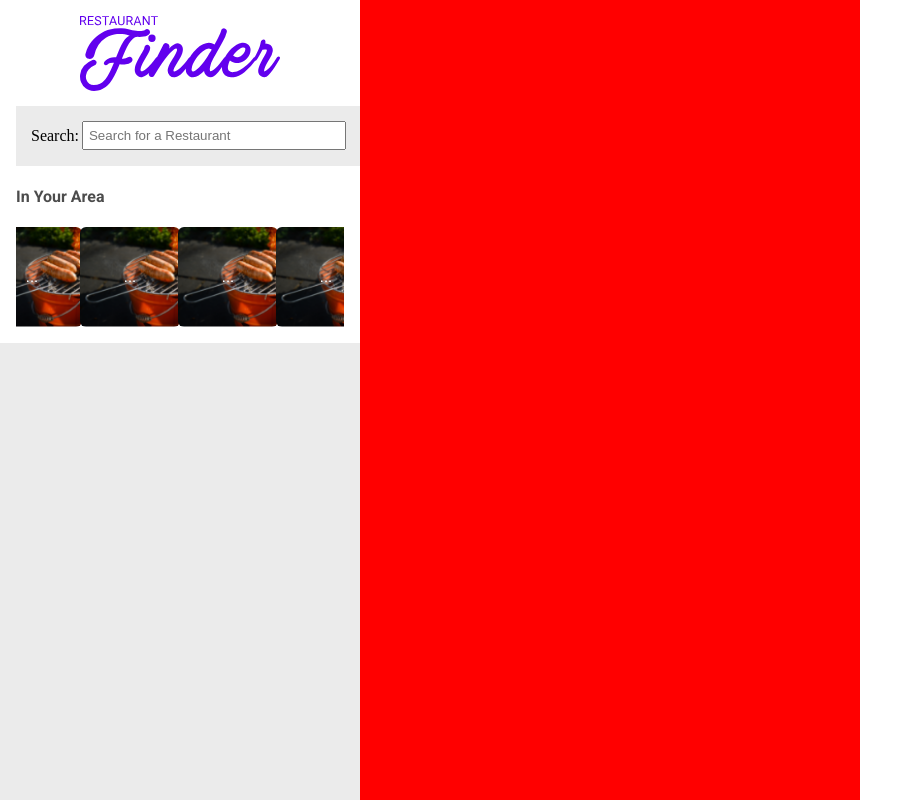
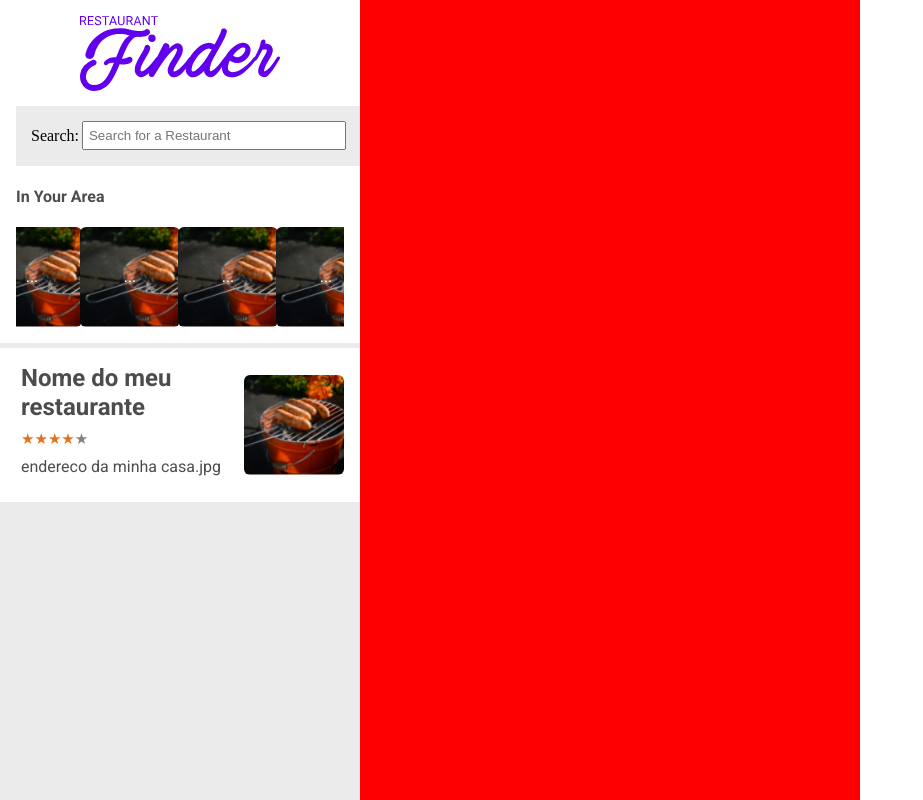
Before and after one commit to gabriel-O-C/restaurant-finder, a React (Create React App) app in the folder restaurant-finder/: page / in a window 1280 px wide. Shown: the whole page, without its empty margins (0-923 px from the left). Built offline with nearby package versions, Linux system fonts and the light colour scheme.

Commit message:
restaurant card

```diff
--- a/restaurant-finder/package.json
+++ b/restaurant-finder/package.json
@@ -11,6 +11,7 @@
     "@testing-library/user-event": "^12.1.10",
     "react": "^17.0.2",
     "react-dom": "^17.0.2",
+    "react-rating-stars-component": "^2.2.0",
     "react-scripts": "4.0.3",
     "react-slick": "^0.28.1",
     "slick-carousel": "^1.8.1",
--- /dev/null
+++ b/restaurant-finder/src/components/RestaurantCard/index.jsx
@@ -0,0 +1,14 @@
+import React from 'react';
+import ReactStars from "react-rating-stars-component";
+import { Restaurant, RestaurantInfo, Title, Address, RestaurantPhoto } from './styles';
+import  Restaurante  from '../../assets/restaurante-fake.png';
+const RestaurantCard = () => <Restaurant>
+                                <RestaurantInfo>
+                                    <Title>Nome do meu restaurante</Title>
+                                    <ReactStars count={5} isHalf activeColor="#e7711c" edit={false} value={4}></ReactStars>
+                                    <Address>endereco da minha casa.jpg</Address>
+                                </RestaurantInfo>
+                                <RestaurantPhoto src={Restaurante} alt="restaurant pic" />
+                            </Restaurant>
+
+export default RestaurantCard;
--- /dev/null
+++ b/restaurant-finder/src/components/RestaurantCard/styles.js
@@ -0,0 +1,48 @@
+import styled from "styled-components";
+
+
+export const Restaurant = styled.div`
+    display: flex;
+    justify-content: center;
+    align-items: center;
+    cursor: pointer;
+    margin-top: 5px;
+    padding: 16px;
+    background-color: #fff;
+    border-left: 5px solid transparent;
+
+    :hover{
+        background-color: ${(props) => props.theme.colors.background};
+        border-left-color: ${(props) => props.theme.colors.primary};
+    }
+`;
+
+export const RestaurantInfo = styled.div`
+    display: flex;
+    flex-direction: column;
+`;
+
+export const Title = styled.span`
+    font-family: ${(props) => props.theme.fonts.regular};
+    color: ${(props) => props.theme.colors.text};
+    font-size: 24px;
+    font-weight: bold;
+    line-height: 29px;
+    margin-bottom: 10px;
+`;
+
+export const Address = styled.span`
+    font-family: ${(props) => props.theme.fonts.regular};
+    color: ${(props) => props.theme.colors.text};
+    font-size: 16px;
+    line-height: 19px;
+    margin-bottom: 10px;
+    margin-top: 10px;
+`;
+
+export const RestaurantPhoto = styled.img`
+    width: 100px;
+    height: 100px;
+    border-radius: 6px;
+    object-fit: cover;
+`;
--- a/restaurant-finder/src/components/index.jsx
+++ b/restaurant-finder/src/components/index.jsx
@@ -1 +1,2 @@
 export {default as Card} from './ImageCard';
+export {default as RestaurantCard} from './RestaurantCard';
--- a/restaurant-finder/src/pages/Home/index.jsx
+++ b/restaurant-finder/src/pages/Home/index.jsx
@@ -2,9 +2,8 @@ import React, {useState} from 'react'
 import logo from '../../assets/logo.svg'
 import { Container, Search, Input, FormContainer, Logo, Map, Wrapper, CarouselTitle, Carousel } from '../../styles'
 import Restaurant from '../../assets/restaurante-fake.png';
-import Slider from "react-slick";
 import { Card } from '../../components'
-
+import { RestaurantCard } from '../../components';
 const Home = () => {
     const [inputValue, setInputValue] = useState('');
     const settings = {
@@ -48,6 +47,7 @@ const Home = () => {
 
                     </Carousel>
                 </Search>
+                <RestaurantCard/>
             </Container>
             <Map/>
         </Wrapper>
--- a/restaurant-finder/src/theme.js
+++ b/restaurant-finder/src/theme.js
@@ -1,6 +1,6 @@
 const theme = {
     colors: {
-        primary: '#6200ee',
+        primary: '#620eeeee',
         background: '#00000014',
         text: '#000000b3',
         success: '#135e01'
```
Also changed, not shown: 1 other file (tests, documents, lock files or other folders).
